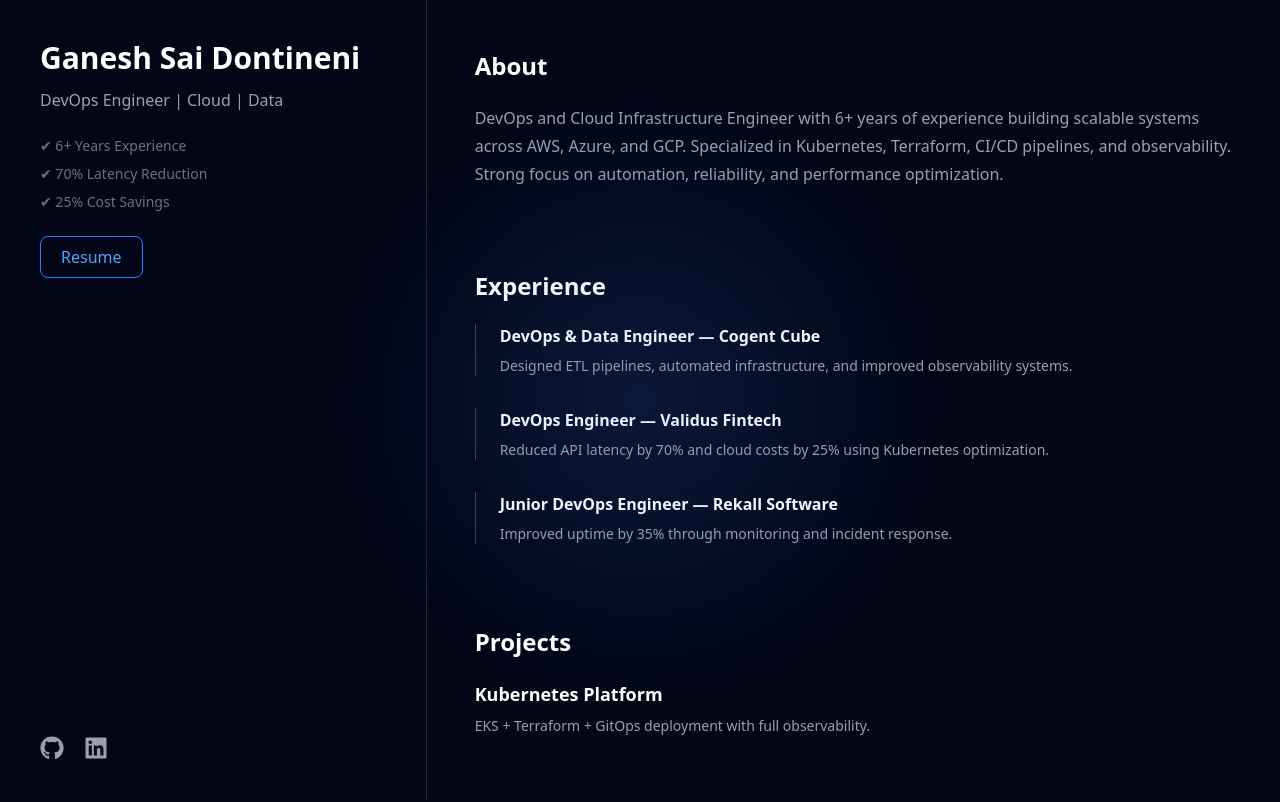
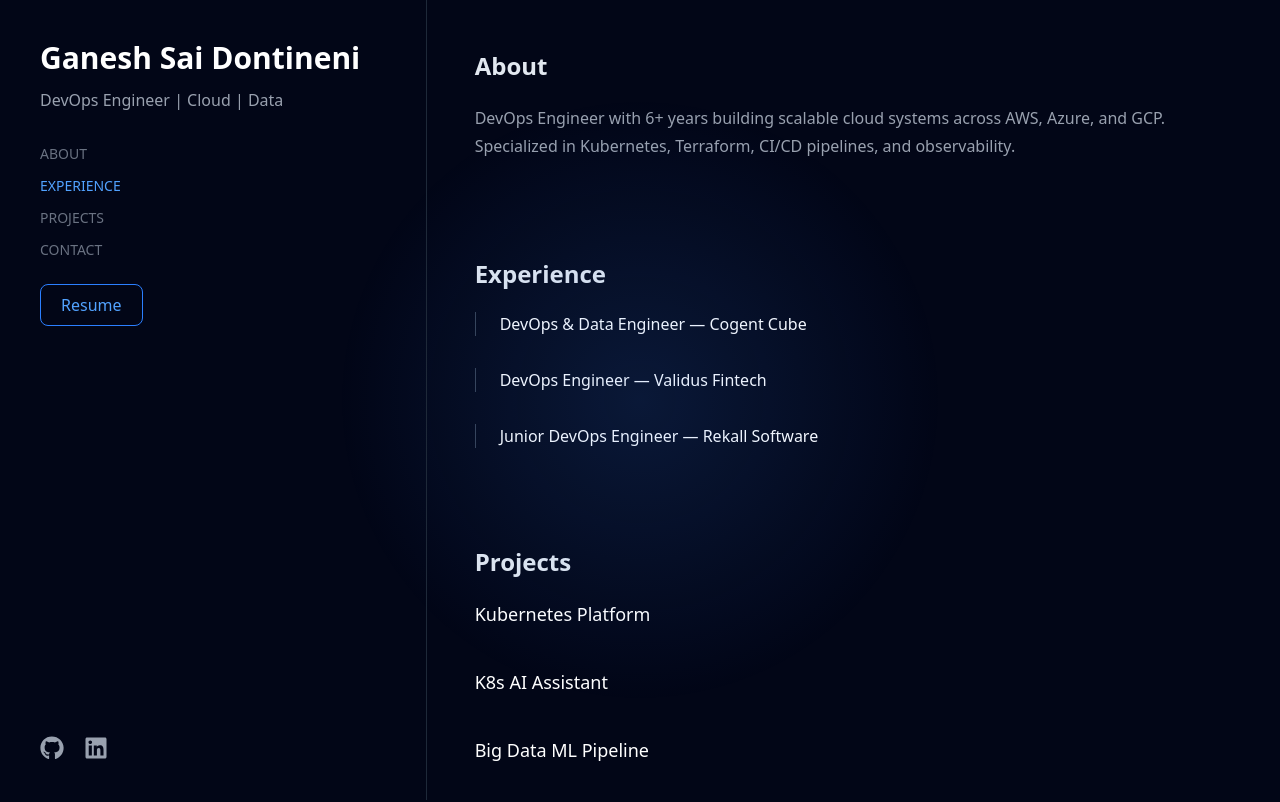
Before and after one commit to GaneshSaiD/Portfolio, a Next.js app: page / in a window 1280 px wide. Shown: the top 802 px of the page. Built offline with nearby package versions, Linux system fonts and the light colour scheme.

Commit message:
Modifications to Portfolio

```diff
--- a/app/globals.css
+++ b/app/globals.css
@@ -8,17 +8,16 @@
 body {
   background: var(--background);
   color: var(--foreground);
-  font-family: system-ui, -apple-system, sans-serif;
+  font-family: system-ui;
 }
 
 .section-title {
   font-size: 1.5rem;
   font-weight: 600;
-  color: white;
   margin-bottom: 20px;
 }
 
-/* Selection highlight */
+/* selection */
 ::selection {
   background: #3b82f6;
   color: white;
--- a/app/page.js
+++ b/app/page.js
@@ -2,15 +2,41 @@
 
 import { motion } from "framer-motion";
 import { FaGithub, FaLinkedin } from "react-icons/fa";
+import { useEffect, useState } from "react";
 
 export default function Home() {
+  const [active, setActive] = useState("about");
+
+  useEffect(() => {
+    const sections = document.querySelectorAll("section");
+
+    const handleScroll = () => {
+      sections.forEach((sec) => {
+        const top = window.scrollY;
+        const offset = sec.offsetTop - 200;
+        const height = sec.offsetHeight;
+        const id = sec.getAttribute("id");
+
+        if (top >= offset && top < offset + height) {
+          setActive(id);
+        }
+      });
+    };
+
+    window.addEventListener("scroll", handleScroll);
+    return () => window.removeEventListener("scroll", handleScroll);
+  }, []);
+
   return (
     <div className="flex">
 
-      {/* BACKGROUND GLOW */}
+      {/* CURSOR GLOW */}
       <div className="fixed top-0 left-0 w-full h-full pointer-events-none bg-[radial-gradient(circle_at_center,rgba(59,130,246,0.15),transparent_40%)]" />
 
-      {/* LEFT SIDEBAR */}
+      {/* SCROLL BAR */}
+      <div className="fixed top-0 left-0 h-1 bg-blue-500 z-50 w-[var(--scroll)]" />
+
+      {/* SIDEBAR (DESKTOP) */}
       <div className="hidden md:flex flex-col justify-between w-1/3 h-screen sticky top-0 p-10 border-r border-gray-800">
 
         <div>
@@ -22,11 +48,21 @@ export default function Home() {
             DevOps Engineer | Cloud | Data
           </p>
 
-          <div className="mt-6 space-y-2 text-gray-500 text-sm">
-            <p>✔ 6+ Years Experience</p>
-            <p>✔ 70% Latency Reduction</p>
-            <p>✔ 25% Cost Savings</p>
-          </div>
+          <nav className="mt-8 space-y-3 text-sm">
+            {["about", "experience", "projects", "contact"].map((item) => (
+              <a
+                key={item}
+                href={`#${item}`}
+                className={`block transition ${
+                  active === item
+                    ? "text-blue-400"
+                    : "text-gray-500 hover:text-white"
+                }`}
+              >
+                {item.toUpperCase()}
+              </a>
+            ))}
+          </nav>
 
           <a
             href="/Ganesh_Resume.pdf"
@@ -37,139 +73,81 @@ export default function Home() {
           </a>
         </div>
 
-        {/* ICONS */}
         <div className="flex space-x-5 text-2xl text-gray-400">
           <a href="https://github.com/GaneshSaiD" target="_blank">
-            <FaGithub className="hover:text-white hover:scale-110 transition" />
+            <FaGithub className="hover:text-white transition" />
           </a>
-
           <a href="https://linkedin.com/in/ganeshsaidontineni" target="_blank">
-            <FaLinkedin className="hover:text-blue-400 hover:scale-110 transition" />
+            <FaLinkedin className="hover:text-blue-400 transition" />
           </a>
         </div>
       </div>
 
-      {/* RIGHT CONTENT */}
-      <div className="w-full md:w-2/3 p-6 md:p-12 space-y-20">
+      {/* MOBILE HEADER */}
+      <div className="md:hidden fixed top-0 left-0 w-full bg-black/80 backdrop-blur p-4 z-50 flex justify-between">
+        <h1 className="text-lg font-bold">Ganesh</h1>
+        <div className="flex space-x-4 text-xl">
+          <FaGithub />
+          <FaLinkedin />
+        </div>
+      </div>
+
+      {/* CONTENT */}
+      <div className="w-full md:w-2/3 p-6 md:p-12 space-y-24 mt-16 md:mt-0">
 
         {/* ABOUT */}
-        <motion.section
-          initial={{ opacity: 0, y: 30 }}
-          whileInView={{ opacity: 1, y: 0 }}
-        >
+        <motion.section id="about" initial={{ opacity: 0, y: 30 }} whileInView={{ opacity: 1, y: 0 }}>
           <h2 className="section-title">About</h2>
           <p className="text-gray-400 leading-7">
-            DevOps and Cloud Infrastructure Engineer with 6+ years of experience building scalable systems across AWS, Azure, and GCP.
-            Specialized in Kubernetes, Terraform, CI/CD pipelines, and observability. Strong focus on automation, reliability, and performance optimization.
+            DevOps Engineer with 6+ years building scalable cloud systems across AWS, Azure, and GCP.
+            Specialized in Kubernetes, Terraform, CI/CD pipelines, and observability.
           </p>
         </motion.section>
 
         {/* EXPERIENCE */}
-        <motion.section
-          id="experience"
-          initial={{ opacity: 0, y: 30 }}
-          whileInView={{ opacity: 1, y: 0 }}
-        >
+        <motion.section id="experience" initial={{ opacity: 0, y: 30 }} whileInView={{ opacity: 1, y: 0 }}>
           <h2 className="section-title">Experience</h2>
 
           <div className="space-y-8">
             {[
-              {
-                role: "DevOps & Data Engineer",
-                company: "Cogent Cube",
-                desc: "Designed ETL pipelines, automated infrastructure, and improved observability systems."
-              },
-              {
-                role: "DevOps Engineer",
-                company: "Validus Fintech",
-                desc: "Reduced API latency by 70% and cloud costs by 25% using Kubernetes optimization."
-              },
-              {
-                role: "Junior DevOps Engineer",
-                company: "Rekall Software",
-                desc: "Improved uptime by 35% through monitoring and incident response."
-              }
+              "DevOps & Data Engineer — Cogent Cube",
+              "DevOps Engineer — Validus Fintech",
+              "Junior DevOps Engineer — Rekall Software"
             ].map((job, i) => (
               <motion.div
                 key={i}
                 whileHover={{ x: 10 }}
-                className="border-l border-gray-700 pl-6 hover:border-blue-500 transition"
+                className="border-l border-gray-700 pl-6 hover:border-blue-500"
               >
-                <h3 className="text-white font-semibold">
-                  {job.role} — {job.company}
-                </h3>
-                <p className="text-gray-400 text-sm mt-2">{job.desc}</p>
+                <p className="text-white">{job}</p>
               </motion.div>
             ))}
           </div>
         </motion.section>
 
         {/* PROJECTS */}
-        <motion.section
-          id="projects"
-          initial={{ opacity: 0, y: 30 }}
-          whileInView={{ opacity: 1, y: 0 }}
-        >
+        <motion.section id="projects" initial={{ opacity: 0, y: 30 }} whileInView={{ opacity: 1, y: 0 }}>
           <h2 className="section-title">Projects</h2>
 
           <div className="space-y-10">
             {[
-              {
-                title: "Kubernetes Platform",
-                desc: "EKS + Terraform + GitOps deployment with full observability.",
-                link: "https://github.com/GaneshSaiD"
-              },
-              {
-                title: "K8s AI Assistant",
-                desc: "RAG chatbot using LangChain + Pinecone with real-time responses.",
-                link: "https://github.com/GaneshSaiD/k8s-rag-chatbot"
-              },
-              {
-                title: "Big Data ML Pipeline",
-                desc: "PySpark ML pipeline with 91% accuracy on large datasets."
-              }
+              "Kubernetes Platform",
+              "K8s AI Assistant",
+              "Big Data ML Pipeline"
             ].map((proj, i) => (
-              <motion.div
-                key={i}
-                whileHover={{ scale: 1.02 }}
-                className="group cursor-pointer"
-              >
-                <h3 className="text-lg font-semibold text-white group-hover:text-blue-400 transition duration-300">
-                  {proj.title}
+              <motion.div key={i} whileHover={{ scale: 1.03 }}>
+                <h3 className="text-lg text-white hover:text-blue-400">
+                  {proj}
                 </h3>
-
-                <p className="text-gray-400 mt-2 text-sm">
-                  {proj.desc}
-                </p>
-
-                {proj.link && (
-                  <a
-                    href={proj.link}
-                    target="_blank"
-                    className="text-blue-400 text-sm mt-2 inline-block opacity-0 group-hover:opacity-100 transition"
-                  >
-                    View Project →
-                  </a>
-                )}
               </motion.div>
             ))}
           </div>
         </motion.section>
 
         {/* CONTACT */}
-        <motion.section
-          id="contact"
-          initial={{ opacity: 0, y: 30 }}
-          whileInView={{ opacity: 1, y: 0 }}
-        >
+        <motion.section id="contact" initial={{ opacity: 0, y: 30 }} whileInView={{ opacity: 1, y: 0 }}>
           <h2 className="section-title">Contact</h2>
-          <p className="text-gray-400">
-            Feel free to reach out for opportunities or collaborations.
-          </p>
-
-          <p className="mt-4 text-gray-300">
-            gsdontineni1998@gmail.com
-          </p>
+          <p className="text-gray-400">gsdontineni1998@gmail.com</p>
         </motion.section>
 
       </div>
```
